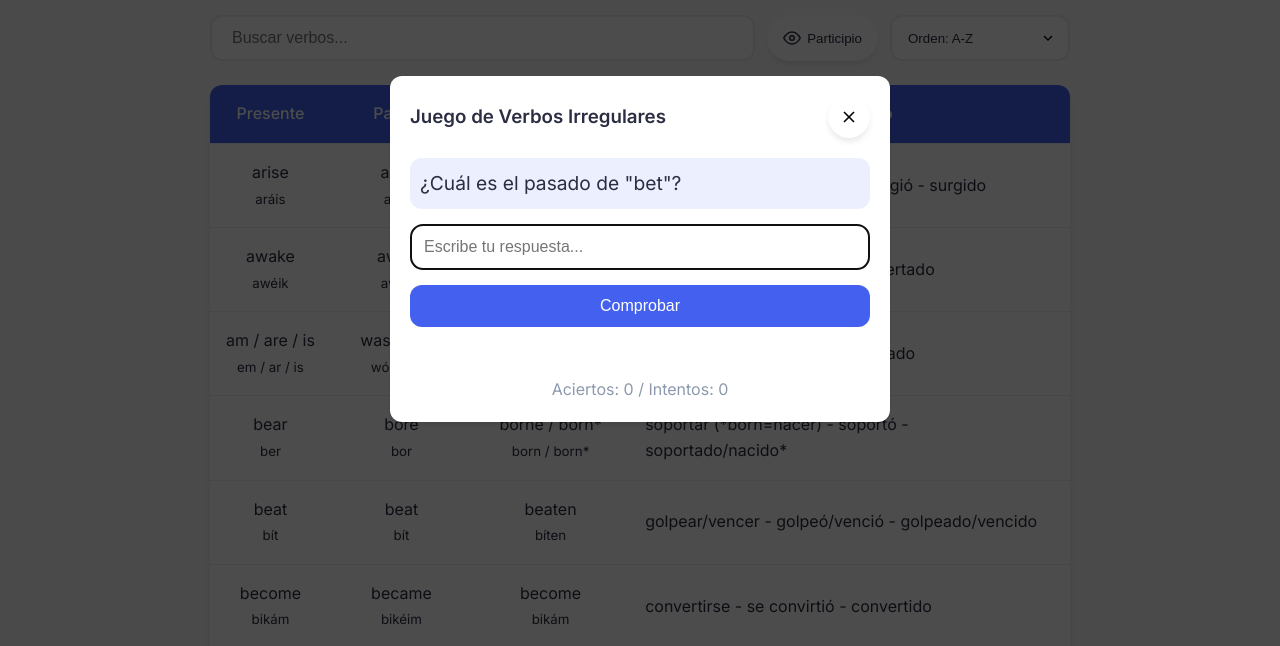
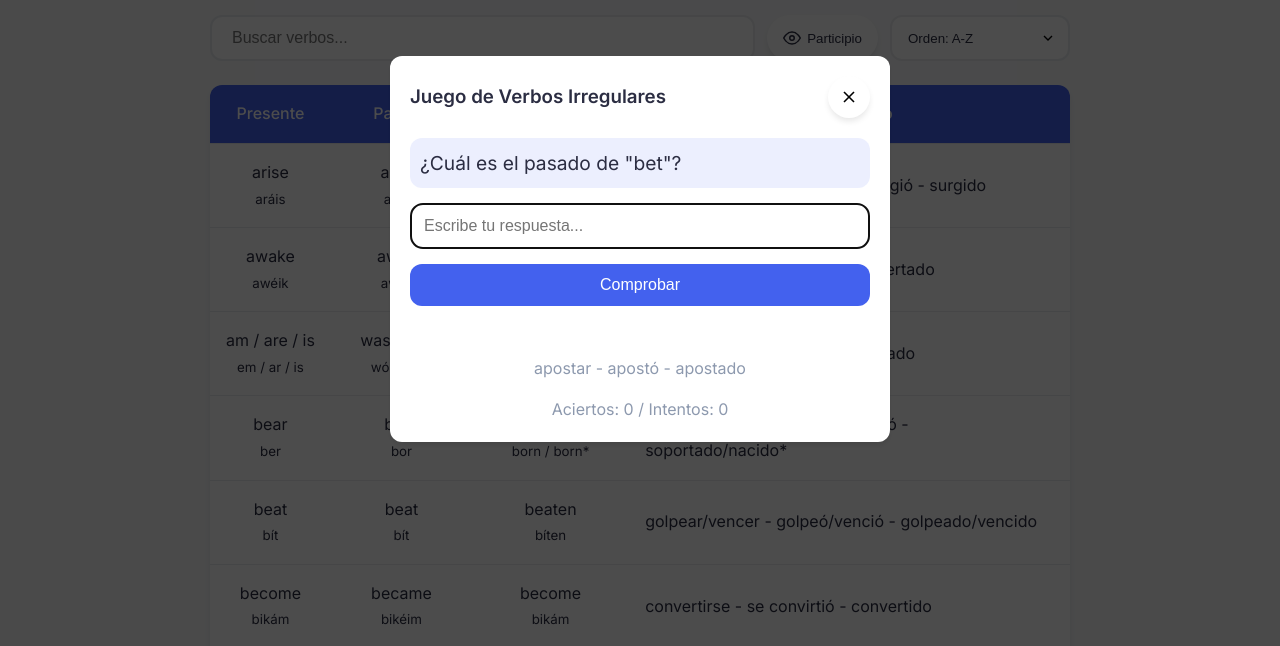
Before and after one commit to ndyanx/irregular-verbs-web, a plain HTML site: page irregular-verbs-web/public/index.html in a window 1280 px wide. Both pictures are taken after a click on the button "Practicar". Shown: the part 151-797 px from the top of the page. Drawn offline with Linux system fonts and the light colour scheme.

Commit message:
1305251238

```diff
--- a/irregular-verbs-web/public/index.html
+++ b/irregular-verbs-web/public/index.html
@@ -49,6 +49,7 @@
         <input type="text" id="quiz-answer" class="quiz-input" placeholder="Escribe tu respuesta...">
         <button id="quiz-submit" class="quiz-submit">Comprobar</button>
         <div id="quiz-feedback" class="quiz-feedback"></div>
+        <div id="quiz-reference" class="quiz-reference"></div>
         <div id="quiz-stats" class="quiz-stats"></div>
       </div>
     </div>
--- a/irregular-verbs-web/public/src/css/style.css
+++ b/irregular-verbs-web/public/src/css/style.css
@@ -618,6 +618,12 @@ tbody tr:hover td {
   text-align: center;
 }
 
+.quiz-reference {
+  margin-top: 15px;
+  text-align: center;
+  color: var(--text-light);
+}
+
 .quiz-stats {
   margin-top: 15px;
   text-align: center;
--- a/irregular-verbs-web/public/src/js/script.js
+++ b/irregular-verbs-web/public/src/js/script.js
@@ -150,6 +150,7 @@ const DOM_ELEMENTS = {
   quizAnswer: document.getElementById('quiz-answer'),
   quizSubmit: document.getElementById('quiz-submit'),
   quizFeedback: document.getElementById('quiz-feedback'),
+  quizReference: document.getElementById('quiz-reference'),
   quizStats: document.getElementById('quiz-stats'),
   rowTemplate: document.getElementById("row-template")
 };
@@ -165,7 +166,8 @@ const APP_STATE = {
   currentQuizVerb: null,
   quizScore: 0,
   quizAttempts: 0,
-  showParticipleInQuiz: true
+  showParticipleInQuiz: true,
+  usedVerbIndices: [],
 };
 
 const QUESTION_TYPES = [
@@ -356,8 +358,19 @@ function generateNewQuestion() {
     return true;
   });
 
+  const unusedVerbIndices = data
+    .map((_, index) => index)
+    .filter(index => !APP_STATE.usedVerbIndices.includes(index));
+
+  if (unusedVerbIndices.length === 0) {
+    APP_STATE.usedVerbIndices = [];
+    unusedVerbIndices.push(...Array.from({length: data.length}, (_, i) => i));
+  }
+
   // Seleccionar verbo aleatorio (para debug: usar data[2] que es "to be")
-  APP_STATE.currentQuizVerb = data[Math.floor(Math.random() * data.length)];
+  const randomIndex = unusedVerbIndices[Math.floor(Math.random() * unusedVerbIndices.length)];
+  APP_STATE.currentQuizVerb = data[randomIndex];
+  APP_STATE.usedVerbIndices.push(randomIndex);
   // APP_STATE.currentQuizVerb = data[2]; // <-- Descomentar para probar solo "to be"
 
   const hasSpecialRules = APP_STATE.currentQuizVerb[7]?.gameRules;
@@ -394,6 +407,7 @@ function generateNewQuestion() {
   DOM_ELEMENTS.quizQuestion.textContent = questionText;
   DOM_ELEMENTS.quizAnswer.value = '';
   DOM_ELEMENTS.quizFeedback.textContent = '';
+  DOM_ELEMENTS.quizReference.textContent = APP_STATE.currentQuizVerb[3];
   DOM_ELEMENTS.quizAnswer.focus();
   DOM_ELEMENTS.quizStats.textContent = `Aciertos: ${APP_STATE.quizScore} / Intentos: ${APP_STATE.quizAttempts}`;
 }
@@ -443,7 +457,6 @@ function checkAnswer() {
   }
 
   APP_STATE.quizAttempts++;
-
   if (isCorrect) {
     APP_STATE.quizScore++;
     DOM_ELEMENTS.quizFeedback.textContent = '¡Correcto!';
@@ -531,12 +544,14 @@ function setupEventListeners() {
 
   DOM_ELEMENTS.quizButton.addEventListener('click', () => {
     DOM_ELEMENTS.quizModal.style.display = 'flex';
+    APP_STATE.usedVerbIndices = [];
     generateNewQuestion();
     DOM_ELEMENTS.quizAnswer.focus();
   });
 
   DOM_ELEMENTS.closeQuiz.addEventListener('click', () => {
     DOM_ELEMENTS.quizModal.style.display = 'none';
+    APP_STATE.usedVerbIndices = [];
   });
 
   DOM_ELEMENTS.quizSubmit.addEventListener('click', checkAnswer);
@@ -547,6 +562,11 @@ function setupEventListeners() {
   if (DOM_ELEMENTS.toggleParticipleBtn) {
     APP_STATE.showParticipleInQuiz = DOM_ELEMENTS.toggleParticipleBtn.classList.contains('active');
   }
+
+  DOM_ELEMENTS.closeQuiz.addEventListener('click', () => {
+    DOM_ELEMENTS.quizModal.style.display = 'none';
+    APP_STATE.usedVerbsInSession = [];
+  });
 
   window.addEventListener('resize', updatePageInfo);
 }
```
